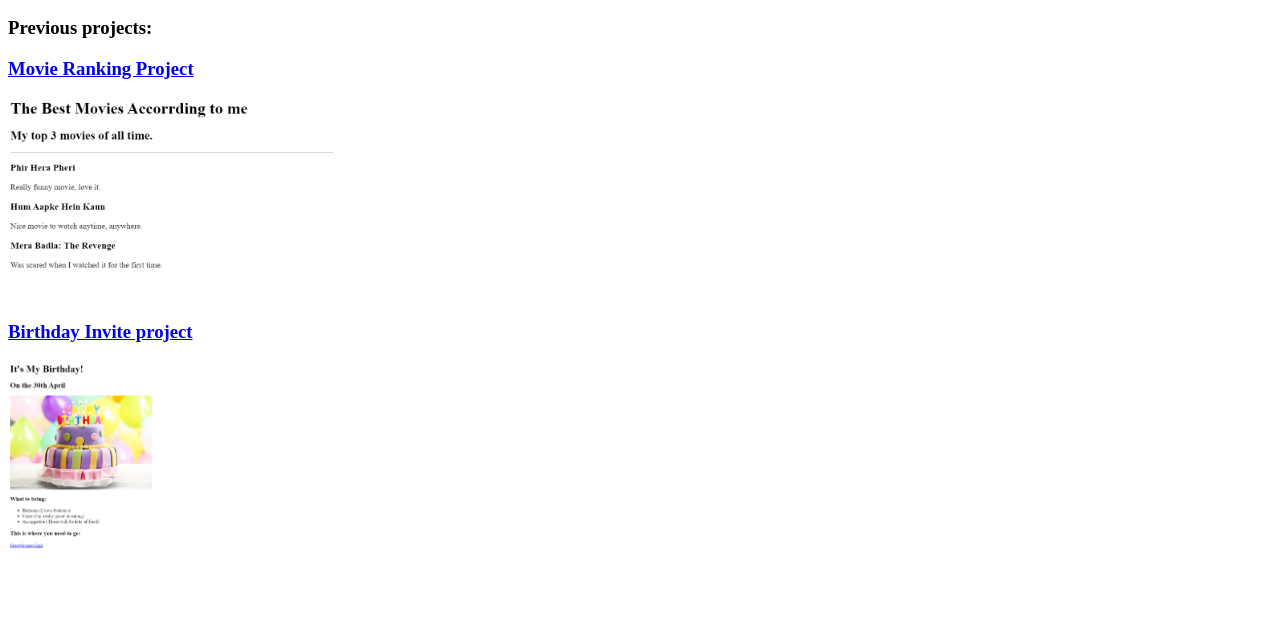
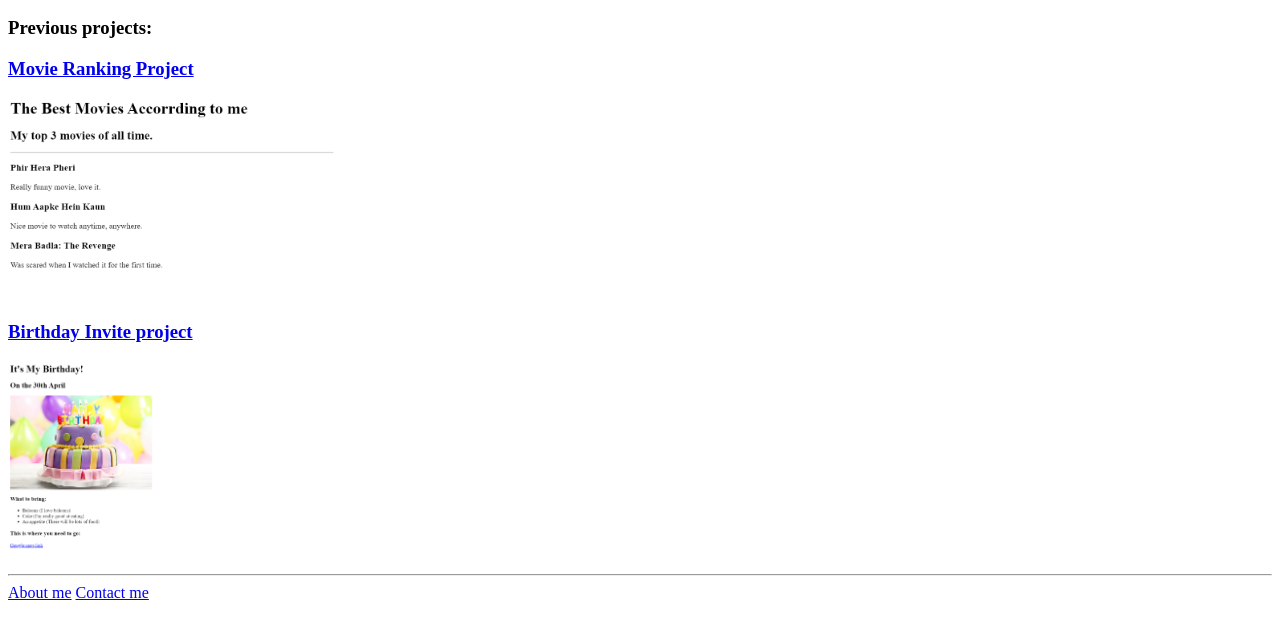
Before and after one commit to Avantikamavi/html-portfolio, a plain HTML site: page index.html in a window 1280 px wide. Shown: the part 110-746 px from the top of the page. Drawn offline with Linux system fonts and the light colour scheme.

Commit message:
index.html

```diff
--- a/index.html
+++ b/index.html
@@ -14,6 +14,9 @@
     <img src="./assets/images/Screenshot 2024-11-30 225858.png" height="200">
     <h3><a href="./public/birthday-invite.html" alt="">Birthday Invite project</a></h3>
     <img src="./assets/images/Screenshot 2024-11-30 222825.png" height="200">
+    <hr/>
+    <a href="./public/about.html" alt="About me">About me</a>
+    <a href="./public/contact.html" alt="Contact me">Contact me</a>
 </body>
 </html>
 <!-- TODO 2: Add Your previous projects' HTML into the public folder -->
```
